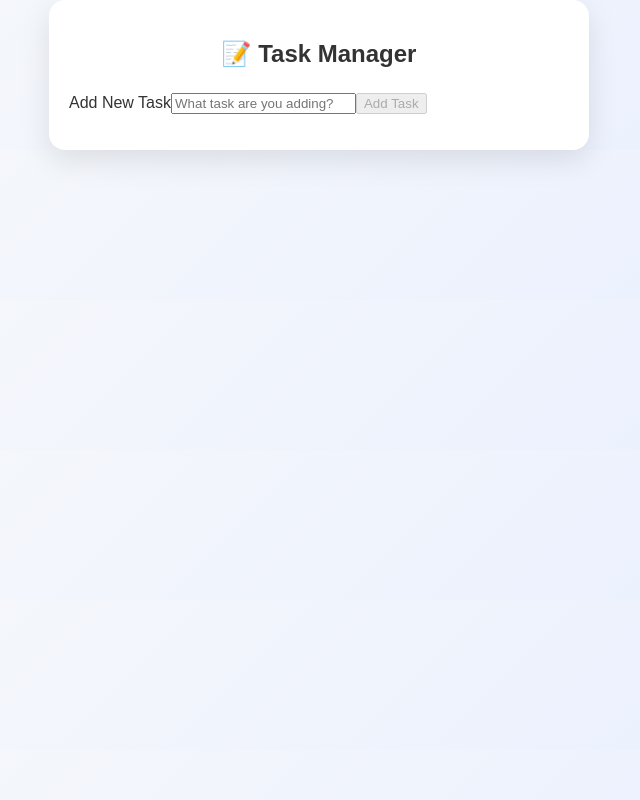
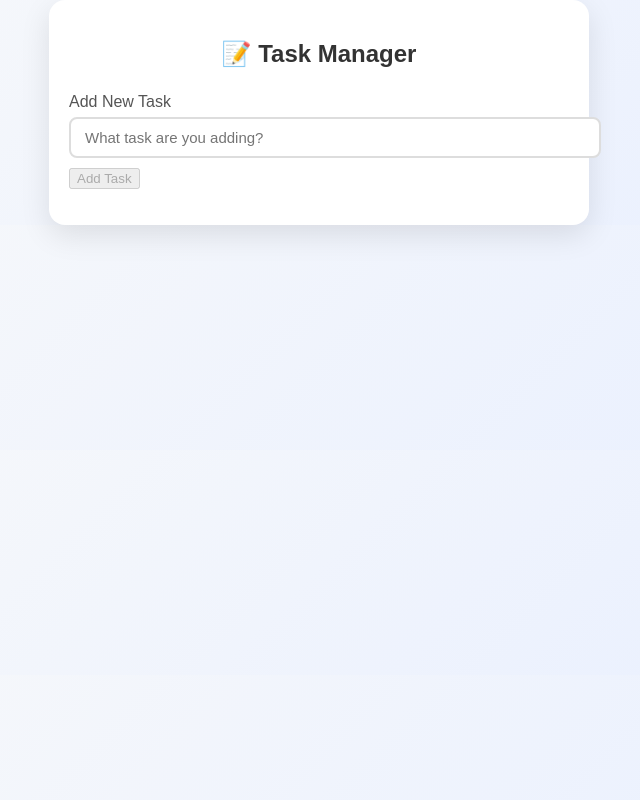
Before and after one commit to M-Saleh-N/capston-project-2-task_manager, a React (Create React App) app: page / in a window 1280 px wide. Shown: the whole page, without its empty margins (321-961 px from the left). Built offline with nearby package versions, Linux system fonts and the light colour scheme.

Commit message:
styled the lable and input

```diff
--- a/src/index.css
+++ b/src/index.css
@@ -47,3 +47,26 @@ h2 {
   font-weight: 600;
   margin-bottom: 25px;
 }
+
+label {
+  display: block;
+  margin-bottom: 6px;
+  font-weight: 500;
+  color: #555;
+}
+
+input[type="text"] {
+  width: 100%;
+  padding: 10px 14px;
+  margin-bottom: 10px;
+  border: 2px solid #ddd;
+  border-radius: 8px;
+  transition: border-color 0.3s ease, box-shadow 0.3s ease;
+  outline: none;
+  font-size: 15px;
+}
+
+input[type="text"]:focus {
+  border-color: #6a5acd;
+  box-shadow: 0 0 8px rgba(106, 90, 205, 0.2);
+}
```
